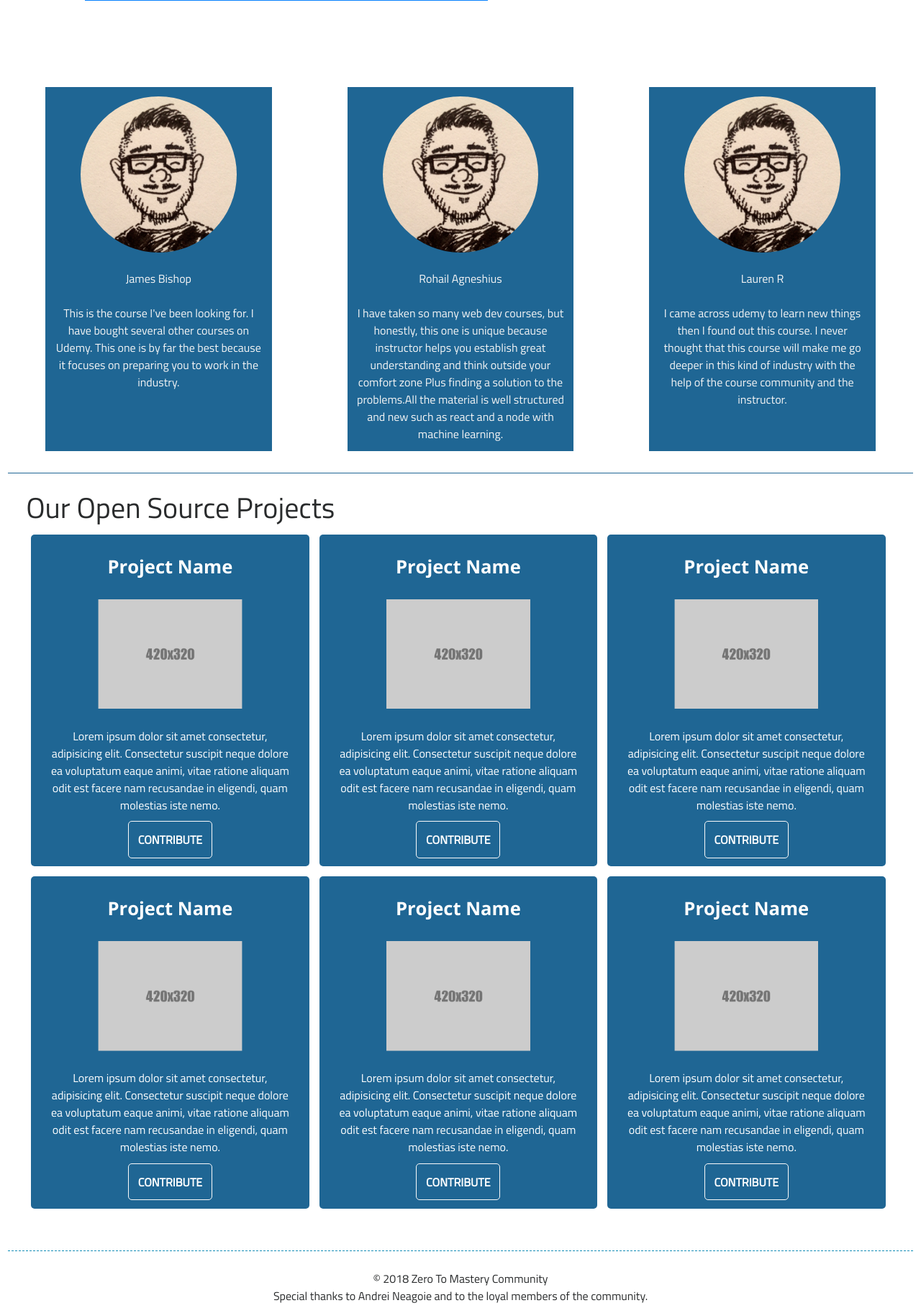
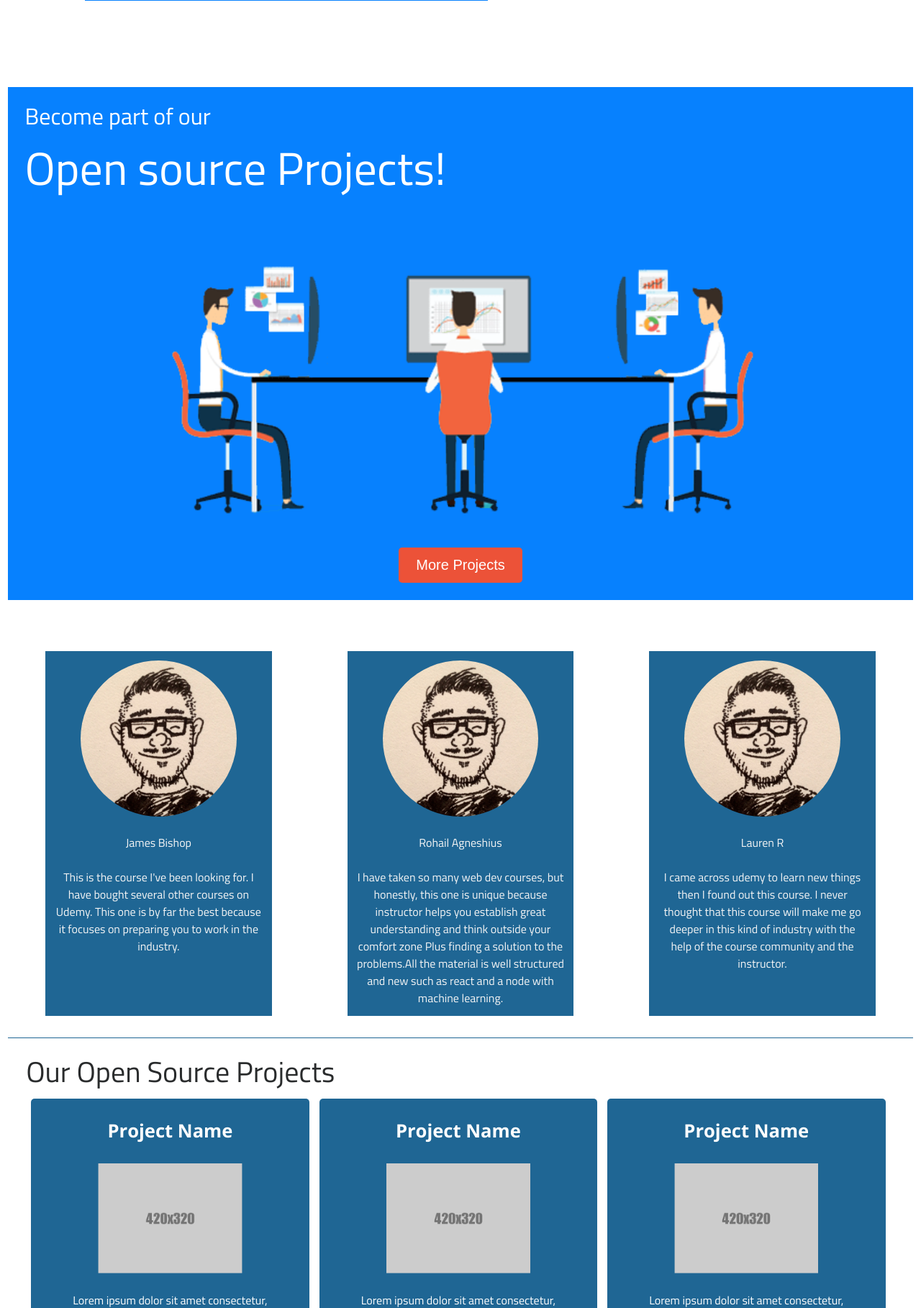
Before and after one commit to zero-to-mastery/old-zero-to-mastery-website, a PHP site: page / in a window 1280 px wide. Shown: the part 1148-2966 px from the top of the page at 72% size. Run offline with PHP 8.4, Linux system fonts and the light colour scheme; some libraries are stand-ins or nearby versions; some web fonts are replaced.

Commit message:
Work on Open Project Section

```diff
--- a/assets/css/style.css
+++ b/assets/css/style.css
@@ -232,6 +232,40 @@
           border-top: 1px dashed rgb(8, 141, 183);
           text-align: center;
       }
+
+/*Opens Source*/
+#open-source {
+    background-color: #0781FE;
+    color: white;
+/*    display: block;*/
+    font-size: 2rem;
+
+}
+
+#open-source  div img{
+
+    border-radius: 0;
+    text-align: center;
+    display: block;
+}
+#open-source > div p {
+    font-size: 2rem;
+
+
+}
+#open-source > div p span{
+    font-size: 4rem;
+
+}
+#btn-opens{
+    margin: auto 0;
+    background-color: #EC5238;
+    border: 0;
+    color: white;
+}
+
+
+
       /* for mobile screen   */
 
       @media screen and (max-width: 500px) {
--- a/index.html
+++ b/index.html
@@ -77,6 +77,27 @@
 		    </div>
       </div>
     </section>
+
+<!--    Opens source project-->
+    <section>
+    <div id="container">
+
+         <div id= "open-source" class="row blue">
+             <div class="pl-4 pt-3">
+                <p class="m-0">Become part of our</p>
+                <p><span> Open source Projects!</span></p>
+             </div>
+             <div class="col-md-12 ">
+                 <img class="img-fluid mx-auto"  src="./assets/img/contribute-open-source-community.png" alt="contribute-open-source-community">
+             </div>
+             <div class="col-sm-12 text-center mb-4">
+    	       <button id="btn-opens" type="button" class="btn btn-warning btn-lg">More Projects</button>
+            </div>
+        </div>
+
+    </div>
+    </section>
+<!--    END Open Source project-->
         <!-- Testimonial section. Improve when necessary  -->
 
         <div id="container">
```
Also changed, not shown: assets/img/contribute-open-source-community.png (added).
